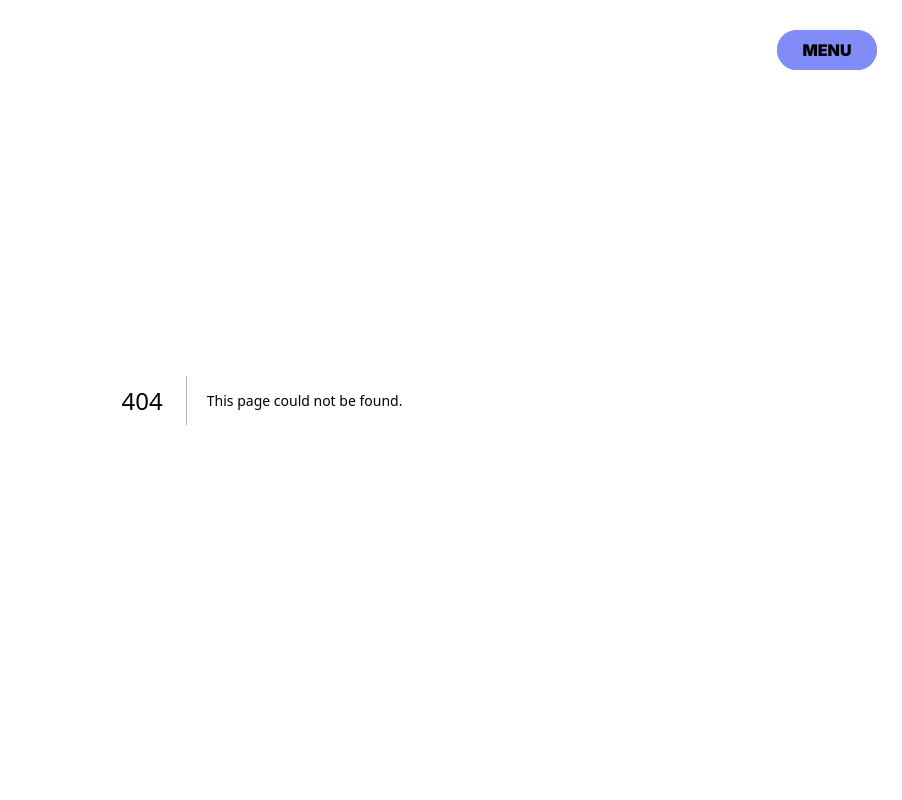
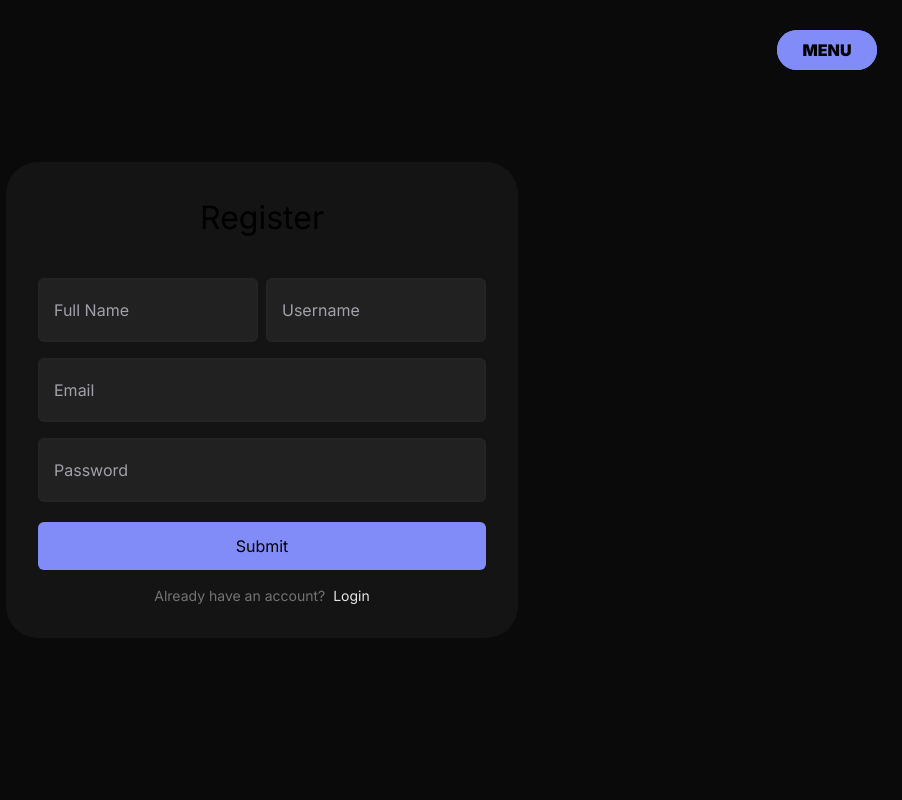
Before and after one commit to jane-does-coding/blog, a Next.js app: page /register in a window 1280 px wide. Before the commit this address had no page. Shown: the top 800 px of the page, without its empty margins (378-1280 px from the left). Built offline with nearby package versions, Linux system fonts and the light colour scheme.

Commit message:
register and login

```diff
--- /dev/null
+++ b/app/(pages)/login/page.tsx
@@ -0,0 +1,12 @@
+import Login from "@/app/components/Login/Login";
+import React from "react";
+
+const page = () => {
+	return (
+		<div>
+			<Login />
+		</div>
+	);
+};
+
+export default page;
--- /dev/null
+++ b/app/(pages)/register/page.tsx
@@ -0,0 +1,12 @@
+import Register from "@/app/components/Register/Register";
+import React from "react";
+
+const page = () => {
+	return (
+		<div>
+			<Register />
+		</div>
+	);
+};
+
+export default page;
--- /dev/null
+++ b/app/api/register/route.ts
@@ -0,0 +1,21 @@
+import prisma from "@/app/libs/prismadb";
+import bcrypt from "bcrypt";
+import { NextResponse } from "next/server";
+
+export async function POST(req: Request) {
+	const body = await req.json();
+	const { email, name, password, username } = body;
+
+	const hashedPassword = await bcrypt.hash(password, 12);
+
+	const user = await prisma.user.create({
+		data: {
+			email,
+			name,
+			hashedPassword,
+			username,
+		},
+	});
+
+	return NextResponse.json(user);
+}
--- /dev/null
+++ b/app/components/Input.tsx
@@ -0,0 +1,50 @@
+"use client";
+
+import { FieldErrors, FieldValues, UseFormRegister } from "react-hook-form";
+
+interface InputProps {
+	id: string;
+	label: string;
+	type?: string;
+	disabled?: boolean;
+	formatPrice?: boolean;
+	required?: boolean;
+	register: UseFormRegister<FieldValues>;
+	errors: FieldErrors;
+}
+
+const Input = ({
+	id,
+	label,
+	type = "text",
+	disabled,
+	register,
+	required,
+	errors,
+}: InputProps) => {
+	return (
+		<div className="w-full relative my-1">
+			<input
+				id={id}
+				disabled={disabled}
+				{...register(id, { required })}
+				placeholder=" "
+				type={type}
+				minLength={3}
+				className={`peer w-full p-3 pt-6 pl-4 font-light bg-neutral-800/75 border-2 border-neutral-800/75 rounded-md outline-none transition disabled:opacity-70 disabled:cursor-not-allowed relative
+          ${errors[id] ? "border-rose-400" : "border-neutral-300"}
+          ${errors[id] ? "focus:border-rose-500" : "focus:border-indigo-400"}
+        `}
+			/>
+			<label
+				className={`absolute text-md duration-150 transform -translate-y-3 top-5 left-4 z-10 origin-[0] peer-placeholder-shown:scale-100 peer-placeholder-shown:translate-y-0 peer-focus:scale-75 peer-focus:-translate-y-4
+            ${errors[id] ? "text-rose-300 font-semibold" : "text-zinc-400"}
+        `}
+			>
+				{label}
+			</label>
+		</div>
+	);
+};
+
+export default Input;
--- /dev/null
+++ b/app/components/Login/Login.tsx
@@ -0,0 +1,94 @@
+"use client";
+import React, { useState } from "react";
+import { useRouter } from "next/navigation";
+import { signIn } from "next-auth/react";
+import toast from "react-hot-toast";
+
+const Login = () => {
+	const [email, setEmail] = useState("");
+	const [password, setPassword] = useState("");
+	const [isLoading, setIsLoading] = useState(false);
+	const router = useRouter();
+
+	const handleSubmit = async (event: React.FormEvent<HTMLFormElement>) => {
+		event.preventDefault();
+		setIsLoading(true);
+
+		const callback = await signIn("credentials", {
+			redirect: false,
+			email,
+			password,
+		});
+
+		setIsLoading(false);
+
+		if (callback?.ok) {
+			toast.success("Logged in");
+			router.push("/blogs");
+			router.refresh();
+		} else if (callback?.error) {
+			toast.error(callback.error);
+		}
+	};
+
+	return (
+		<div className="w-[100vw] h-[100vh] flex items-center justify-center bg-neutral-950">
+			<div className="w-[40vw] h-fit rounded-[2rem] bg-neutral-900/75 px-8 py-8">
+				<h1 className="slovensko text-[2rem] mx-auto mb-8 w-fit">Login</h1>
+				<form onSubmit={handleSubmit} className="gap-2 flex flex-col">
+					<div className="w-full relative my-1">
+						<input
+							id="email"
+							type="text"
+							disabled={isLoading}
+							value={email}
+							onChange={(e) => setEmail(e.target.value)}
+							required
+							placeholder=" "
+							className={`peer w-full p-3 pt-6 pl-4 font-light bg-neutral-800/75 border-2 border-neutral-800/75 rounded-md outline-none transition disabled:opacity-70 disabled:cursor-not-allowed relative focus:border-indigo-400`}
+						/>
+						<label
+							className={`absolute text-md duration-150 transform -translate-y-3 top-5 left-4 z-10 origin-[0] peer-placeholder-shown:scale-100 peer-placeholder-shown:translate-y-0 peer-focus:scale-75 peer-focus:-translate-y-4`}
+						>
+							Email
+						</label>
+					</div>
+
+					<div className="w-full relative my-1">
+						<input
+							id="password"
+							type="password"
+							disabled={isLoading}
+							value={password}
+							onChange={(e) => setPassword(e.target.value)}
+							required
+							placeholder=" "
+							className={`peer w-full p-3 pt-6 pl-4 font-light bg-neutral-800/75 border-2 border-neutral-800/75 rounded-md outline-none transition disabled:opacity-70 disabled:cursor-not-allowed relative focus:border-indigo-400`}
+						/>
+						<label
+							className={`absolute text-md duration-150 transform -translate-y-3 top-5 left-4 z-10 origin-[0] peer-placeholder-shown:scale-100 peer-placeholder-shown:translate-y-0 peer-focus:scale-75 peer-focus:-translate-y-4`}
+						>
+							Password
+						</label>
+					</div>
+
+					<button
+						type="submit"
+						disabled={isLoading}
+						className="w-full p-3 bg-indigo-400 text-black rounded-md transition disabled:opacity-70 disabled:cursor-not-allowed mt-2"
+					>
+						{isLoading ? "Logging in..." : "Submit"}
+					</button>
+				</form>
+				<div className="mt-4 text-neutral-500 text-sm flex gap-2 text-center items-center justify-center mx-auto">
+					Don&apos;t have an account?{" "}
+					<a href="/register" className="text-neutral-200">
+						Register
+					</a>
+				</div>
+			</div>
+		</div>
+	);
+};
+
+export default Login;
--- /dev/null
+++ b/app/components/Register/Register.tsx
@@ -0,0 +1,119 @@
+"use client";
+import React, { useState } from "react";
+import { useForm, FieldValues, SubmitHandler } from "react-hook-form";
+import axios from "axios";
+import { useRouter } from "next/navigation";
+import { signIn } from "next-auth/react";
+import toast from "react-hot-toast";
+import Input from "@/app/components/Input";
+
+const Register = () => {
+	const [isLoading, setIsLoading] = useState(false);
+	const router = useRouter();
+
+	const {
+		register,
+		handleSubmit,
+		formState: { errors },
+	} = useForm<FieldValues>({
+		defaultValues: {
+			name: "",
+			email: "",
+			password: "",
+		},
+	});
+
+	const onSubmit: SubmitHandler<FieldValues> = async (data) => {
+		setIsLoading(true);
+
+		try {
+			await axios.post("/api/register", data);
+			const callback = await signIn("credentials", {
+				...data,
+				redirect: false,
+			});
+
+			setIsLoading(false);
+
+			if (callback?.ok) {
+				toast.success("Logged in");
+				router.push("/blogs");
+				router.refresh();
+			} else if (callback?.error) {
+				toast.error(callback.error);
+			}
+		} catch (error) {
+			console.log(error);
+			toast.error("Something went wrong");
+			setIsLoading(false);
+		}
+	};
+
+	return (
+		<div className="w-[100vw] h-[100vh] flex items-center justify-center bg-neutral-950">
+			<div className="w-[40vw] h-fit rounded-[2rem] bg-neutral-900/75 px-8 py-8">
+				<h1 className="text-[2rem] mx-auto mb-8 w-fit slovensko">Register</h1>
+				<form onSubmit={handleSubmit(onSubmit)} className="gap-2 flex flex-col">
+					<div className="w-full flex gap-2">
+						<div className="relative w-1/2">
+							<Input
+								id="name"
+								label="Full Name"
+								disabled={isLoading}
+								errors={errors}
+								required
+								register={register}
+							/>
+						</div>
+						<div className="relative w-1/2">
+							<Input
+								id="username"
+								label="Username"
+								disabled={isLoading}
+								errors={errors}
+								required
+								register={register}
+							/>
+						</div>
+					</div>
+					<div className="relative w-full">
+						<Input
+							id="email"
+							label="Email"
+							disabled={isLoading}
+							errors={errors}
+							required
+							register={register}
+						/>
+					</div>
+					<div className="relative w-full">
+						<Input
+							id="password"
+							label="Password"
+							type="password"
+							disabled={isLoading}
+							errors={errors}
+							required
+							register={register}
+						/>
+					</div>
+					<button
+						type="submit"
+						disabled={isLoading}
+						className="w-full p-3 bg-indigo-400 text-black rounded-md transition disabled:opacity-70 disabled:cursor-not-allowed mt-2"
+					>
+						{isLoading ? "Registering..." : "Submit"}
+					</button>
+				</form>
+				<div className="mt-4 text-neutral-500 text-sm flex gap-2 text-center items-center justify-center mx-auto">
+					Already have an account?{" "}
+					<a href="/login" className="text-neutral-200">
+						Login
+					</a>
+				</div>
+			</div>
+		</div>
+	);
+};
+
+export default Register;
--- a/package.json
+++ b/package.json
@@ -11,6 +11,7 @@
   "dependencies": {
     "@next-auth/prisma-adapter": "^1.0.7",
     "@tabler/icons-react": "^3.12.0",
+    "axios": "^1.7.5",
     "bcrypt": "^5.1.1",
     "clsx": "^2.1.1",
     "framer-motion": "^11.3.30",
@@ -18,6 +19,8 @@
     "next-auth": "^4.24.7",
     "react": "^18",
     "react-dom": "^18",
+    "react-hook-form": "^7.53.0",
+    "react-hot-toast": "^2.4.1",
     "sass": "^1.77.8",
     "tailwind-merge": "^2.5.2"
   },
```
Also changed, not shown: 2 other files (tests, documents, lock files or other folders).
